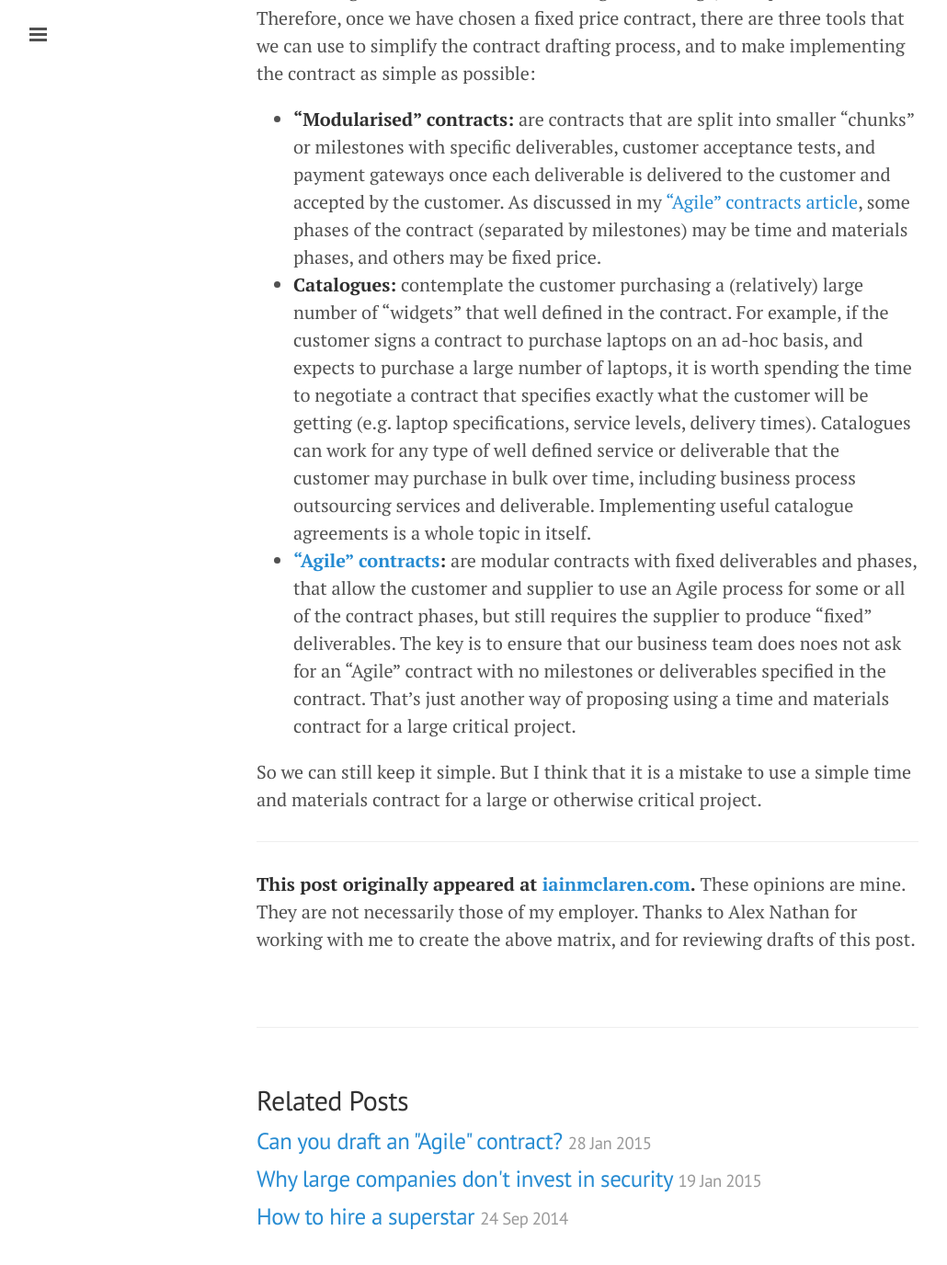
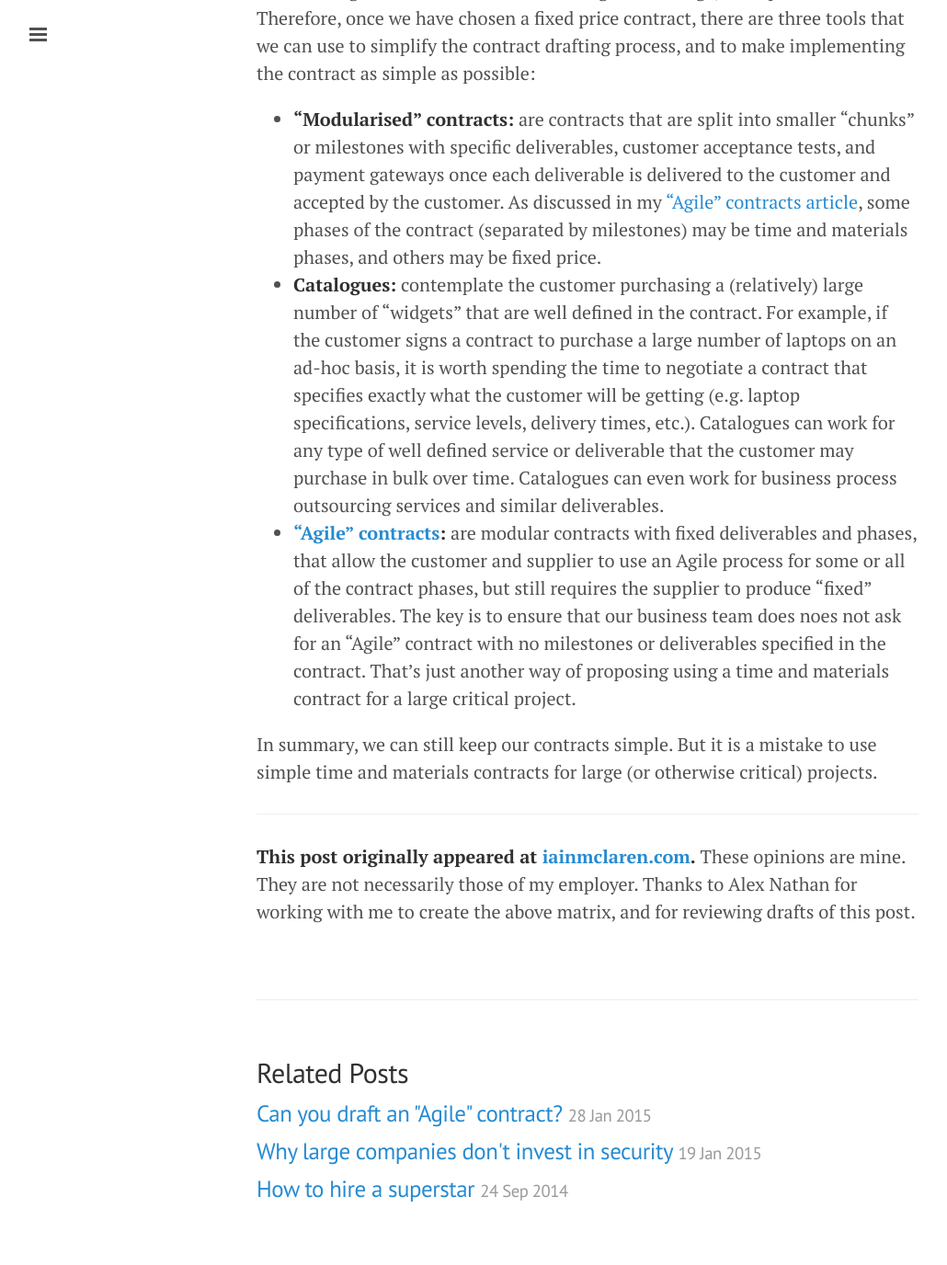
Before and after one commit to imclaren/blog, a Jekyll site: the page built from _posts/2015-02-04-contracttypes.md, in a window 1280 px wide and 1400 px high, scrolled down 3363 px. Shown: the top 1376 px of the window at 92% size, without its empty margins (1-1031 px from the left). Built offline with Jekyll 4.4.1, drawn with Linux system fonts in a browser that asks for light colours; Markdown is read by kramdown in place of the engine named in the settings.

Commit message:
Contract types update

```diff
--- a/_posts/2015-02-04-contracttypes.md
+++ b/_posts/2015-02-04-contracttypes.md
@@ -48,10 +48,10 @@ We don't:
 It takes a significant amount of time to negotiate a large, fixed price contract.  Therefore, once we have chosen a fixed price contract, there are three tools that we can use to simplify the contract drafting process, and to make implementing the contract as simple as possible:
 
 - **"Modularised" contracts:** are contracts that are split into smaller "chunks" or milestones with specific deliverables, customer acceptance tests, and payment gateways once each deliverable is delivered to the customer and accepted by the customer.  As discussed in my ["Agile" contracts article](http://iainmclaren.com/2015/01/28/agile/), some phases of the contract (separated by milestones) may be time and materials phases, and others may be fixed price.
-- **Catalogues:** contemplate the customer purchasing a (relatively) large number of "widgets" that well defined in the contract.  For example, if the customer signs a contract to purchase laptops on an ad-hoc basis, and expects to purchase a large number of laptops, it is worth spending the time to negotiate a contract that specifies exactly what the customer will be getting (e.g. laptop specifications, service levels, delivery times).  Catalogues can work for any type of well defined service or deliverable that the customer may purchase in bulk over time, including business process outsourcing services and deliverable.  Implementing useful catalogue agreements is a whole topic in itself.
+- **Catalogues:** contemplate the customer purchasing a (relatively) large number of "widgets" that are well defined in the contract. For example, if the customer signs a contract to purchase a large number of laptops on an ad-hoc basis, it is worth spending the time to negotiate a contract that specifies exactly what the customer will be getting (e.g. laptop specifications, service levels, delivery times, etc.). Catalogues can work for any type of well defined service or deliverable that the customer may purchase in bulk over time. Catalogues can even work for business process outsourcing services and similar deliverables.
 - **["Agile" contracts](http://iainmclaren.com/2015/01/28/agile/):** are modular contracts with fixed deliverables and phases, that allow the customer and supplier to use an Agile process for some or all of the contract phases, but still requires the supplier to produce "fixed" deliverables.  The key is to ensure that our business team does noes not ask for an "Agile" contract with no milestones or deliverables specified in the contract.  That's just another way of proposing using a time and materials contract for a large critical project.
 
-So we can still keep it simple. But I think that it is a mistake to use a simple time and materials contract for a large or otherwise critical project.
+In summary, we can still keep our contracts simple. But it is a mistake to use simple time and materials contracts for large (or otherwise critical) projects.
 
 ---
 
```
